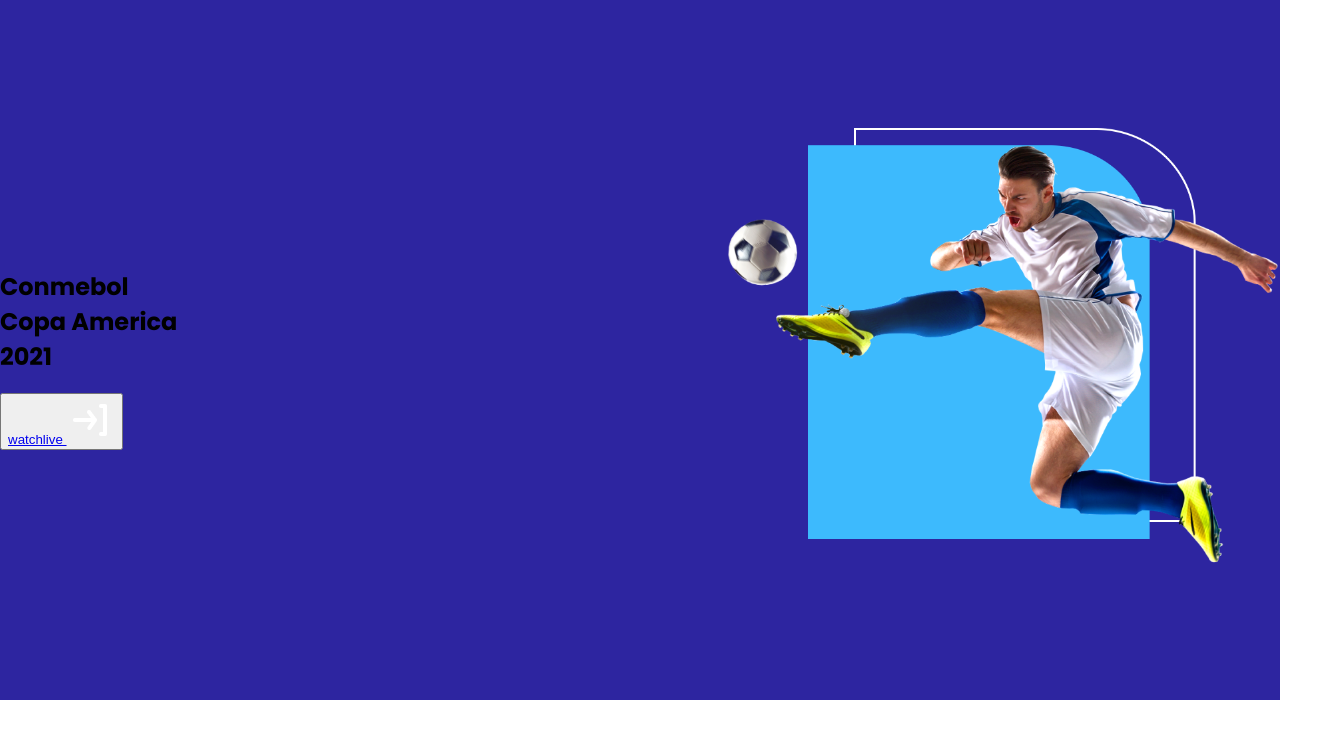
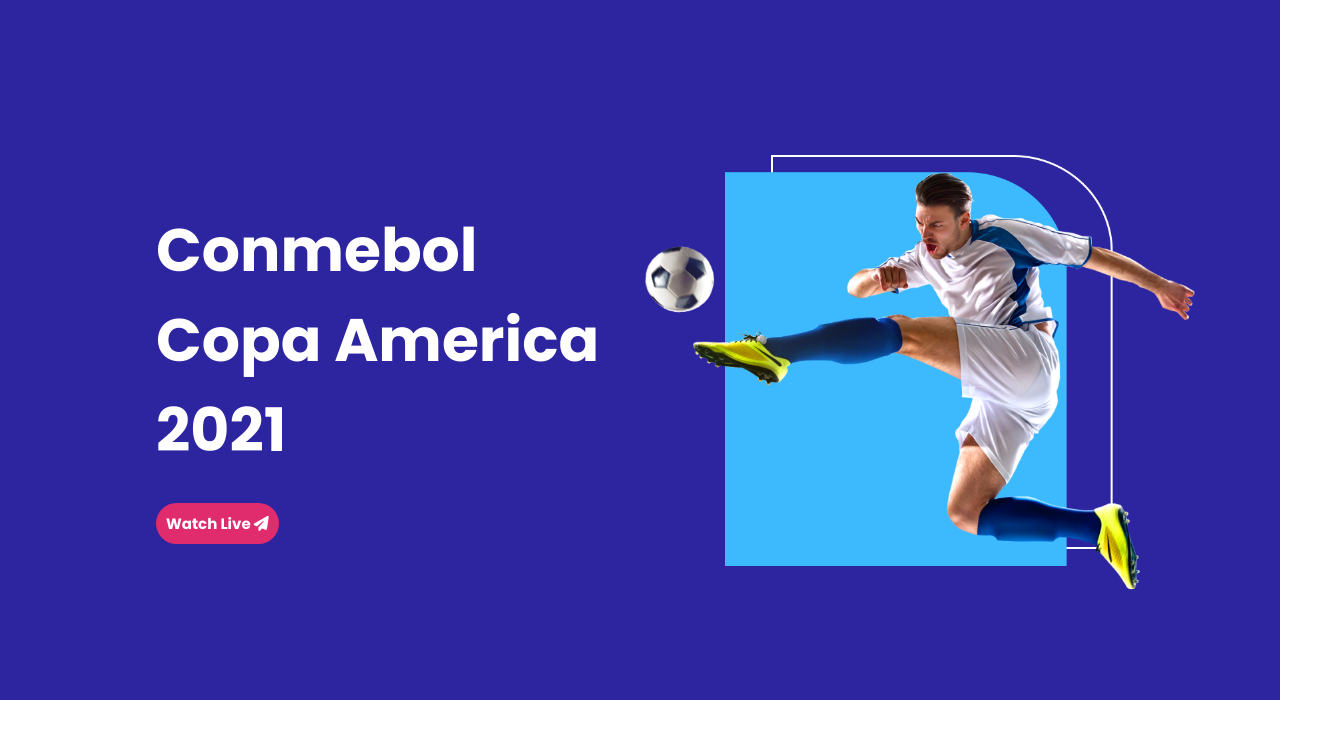
Before and after one commit to AHProhor/football-club, a plain HTML site: page index.html in a window 1280 px wide. Shown: the whole page, 1337 px wide, since content can reach past the window. Drawn offline with Linux system fonts and the light colour scheme.

Commit message:
Header finish

```diff
--- a/index.html
+++ b/index.html
@@ -4,6 +4,11 @@
     <meta charset="UTF-8" />
     <meta http-equiv="X-UA-Compatible" content="IE=edge" />
     <meta name="viewport" content="width=device-width, initial-scale=1.0" />
+    <!-- Font awesome -->
+    <script
+      src="https://kit.fontawesome.com/21658e239f.js"
+      crossorigin="anonymous"
+    ></script>
     <!-- CSS file link -->
     <link rel="stylesheet" href="style/styles.css" />
     <title>Football club</title>
@@ -17,15 +22,13 @@
             <h1>Conmebol <br />Copa America <br />2021</h1>
           </div>
           <div class="watch-button">
-            <button type="button" class="button-des">
-              <a
-                target="_blank"
-                href="https://www.youtube.com/watch?v=CrCGGEx-bPs&ab_channel=ArchismanGhosh"
-              >
-                watchlive
-                <img src="images/Social Icons/login.png" alt="login-icon" />
-              </a>
-            </button>
+            <a
+              target="_blank"
+              href="https://www.youtube.com/watch?v=CrCGGEx-bPs&ab_channel=ArchismanGhosh"
+            >
+              Watch Live
+              <i class="fas fa-paper-plane"></i>
+            </a>
           </div>
         </div>
         <div class="header-right-side">
--- a/style/styles.css
+++ b/style/styles.css
@@ -14,7 +14,39 @@ body {
   justify-content: space-between;
   align-items: center;
 }
+.header-left-side {
+  margin-left: 156px;
+  font-size: 40px;
+}
+.club-name h1 {
+  width: 485px;
+  height: 230px;
+  color: #ffffff;
+}
+.watch-button a {
+  text-decoration: none;
+  padding: 10px;
+  width: 400px;
+  height: 100px;
+  font-size: 15px;
+  color: #ffffff;
+  font-weight: bold;
+  border: 0px solid white;
+  border-radius: 50px;
+  background: #e02c6d;
+}
+
 .header-right-side img {
   width: 556px;
   height: 438px;
+  margin-right: 140px;
+  margin-top: 140px;
+  margin-bottom: 86px;
+  transition: width 1s, linear, height 1s, transform 4s;
 }
+
+.header-right-side img:hover {
+  width: 600px;
+  height: 500px;
+  transform: rotate(360deg);
+}
```
